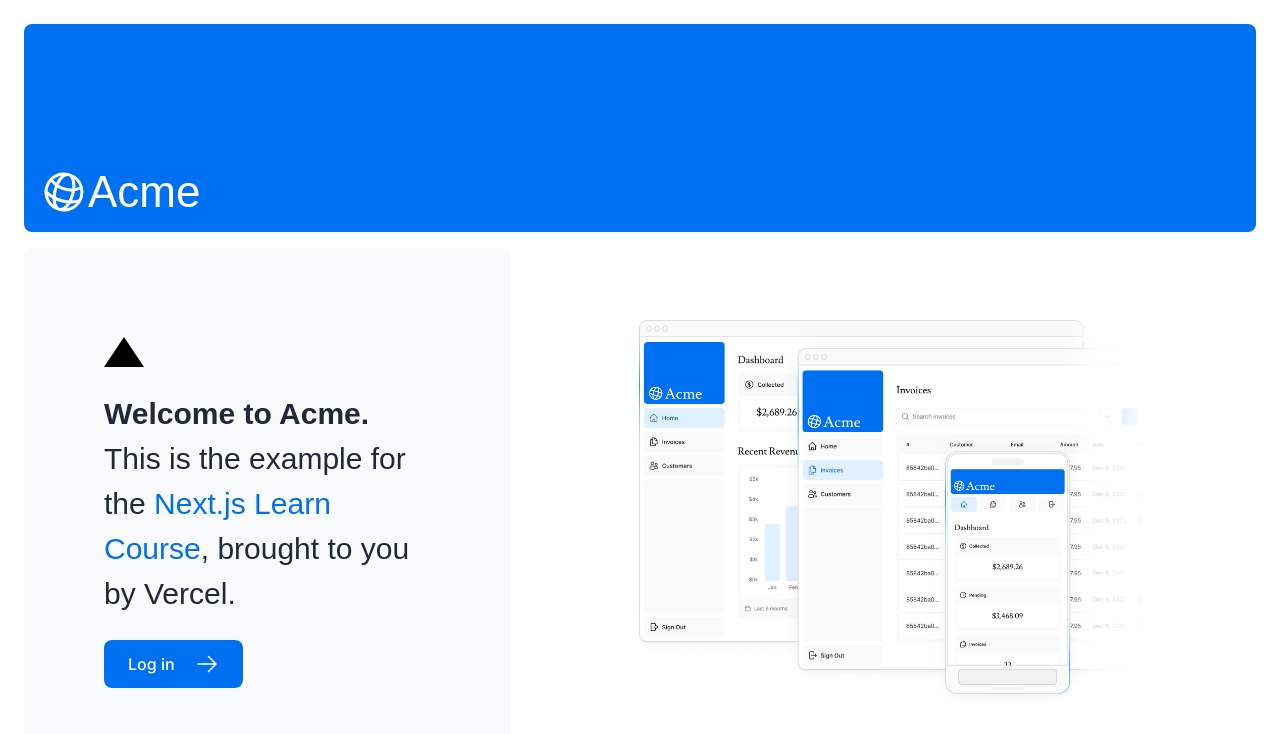
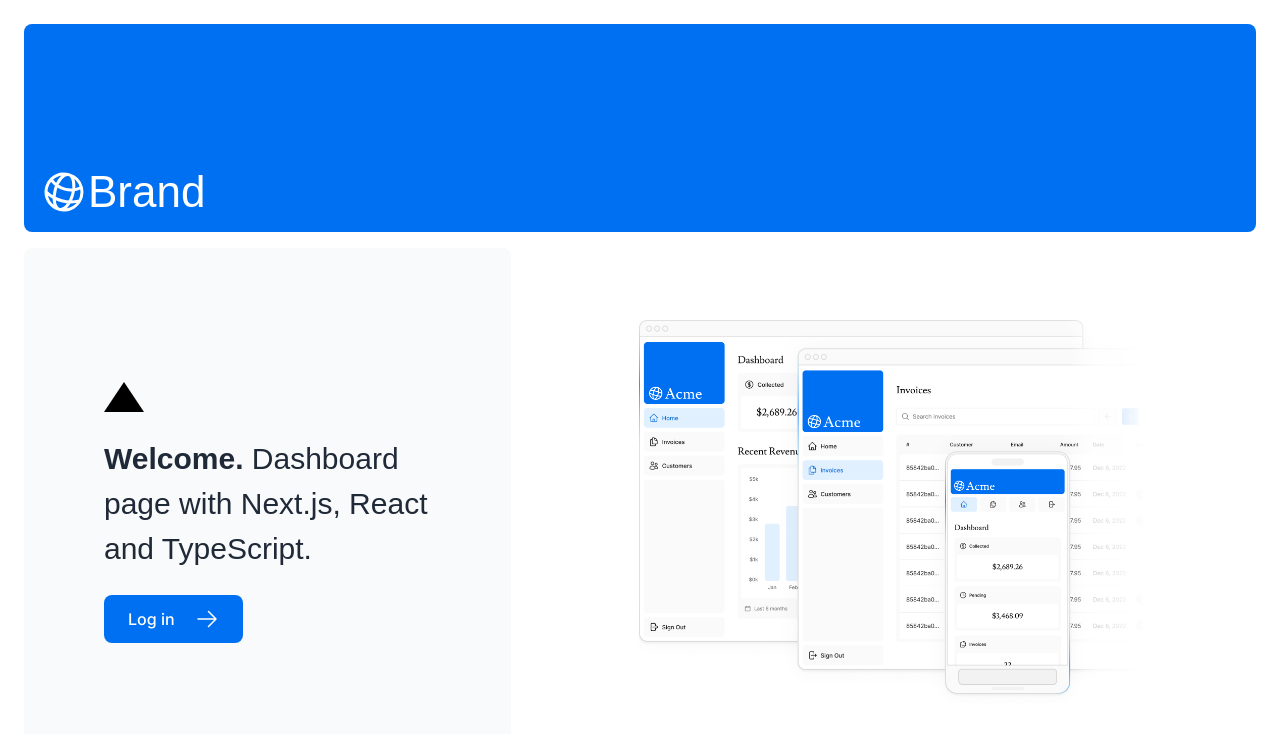
Before and after one commit to UralKrc/nextjs-dashboard, a Next.js app: page / in a window 1280 px wide. Shown: the top 734 px of the page. Built offline with nearby package versions, Linux system fonts and the light colour scheme; a web font is replaced by a local one.

Commit message:
Fix typos

```diff
--- a/app/page.tsx
+++ b/app/page.tsx
@@ -1,4 +1,4 @@
-import AcmeLogo from '@/app/ui/acme-logo';
+import BrandLogo from '@/app/ui/brand-logo';
 import { ArrowRightIcon } from '@heroicons/react/24/outline';
 import Link from 'next/link';
 import Image from 'next/image';
@@ -8,7 +8,7 @@
   return (
     <main className="flex min-h-screen flex-col p-6">
       <div className="flex h-20 shrink-0 items-end rounded-lg bg-blue-500 p-4 md:h-52">
-        <AcmeLogo />
+        <BrandLogo />
       </div>
       <div className="mt-4 flex grow flex-col gap-4 md:flex-row">
         <div className="flex flex-col justify-center gap-6 rounded-lg bg-gray-50 px-6 py-10 md:w-2/5 md:px-20">
@@ -16,11 +16,7 @@
           className="h-0 w-0 border-b-[30px] border-l-[20px] border-r-[20px] border-b-black border-l-transparent border-r-transparent"
         />
           <p className={`${lusitana.className} text-xl text-gray-800 md:text-3xl md:leading-normal`}>
-            <strong>Welcome to Acme.</strong> This is the example for the{' '}
-            <a href="https://nextjs.org/learn/" className="text-blue-500">
-              Next.js Learn Course
-            </a>
-            , brought to you by Vercel.
+            <strong>Welcome.</strong> Dashboard page with Next.js, React and TypeScript.
           </p>
           <Link
             href="/login"
--- a/app/ui/acme-logo.tsx
+++ b/app/ui/brand-logo.tsx
@@ -1,13 +1,13 @@
 import { GlobeAltIcon } from '@heroicons/react/24/outline';
 import { lusitana } from '@/app/ui/fonts';
 
-export default function AcmeLogo() {
+export default function BrandLogo() {
   return (
     <div
       className={`${lusitana.className} flex flex-row items-center leading-none text-white`}
     >
       <GlobeAltIcon className="h-12 w-12 rotate-[15deg]" />
-      <p className="text-[44px]">Acme</p>
+      <p className="text-[44px]">Brand</p>
     </div>
   );
 }
--- a/app/ui/dashboard/nav-links.tsx
+++ b/app/ui/dashboard/nav-links.tsx
@@ -8,8 +8,7 @@
 import Link from 'next/link';
 import { usePathname } from 'next/navigation';
 import clsx from 'clsx';
-// Map of links to display in the side navigation.
-// Depending on the size of the application, this would be stored in a database.
+
 const links = [
   { name: 'Home', href: '/dashboard', icon: HomeIcon },
   {
--- a/app/ui/dashboard/revenue-chart.tsx
+++ b/app/ui/dashboard/revenue-chart.tsx
@@ -4,15 +4,9 @@
 import { Revenue } from '@/app/lib/definitions';
 import { fetchRevenue } from '@/app/lib/data';
 
-// This component is representational only.
-// For data visualization UI, check out:
-// https://www.tremor.so/
-// https://www.chartjs.org/
-// https://airbnb.io/visx/
-
 export default async function RevenueChart() {
   const chartHeight = 350;
-  const revenue = await fetchRevenue(); // Fetch data inside the component
+  const revenue = await fetchRevenue();
 
   const { yAxisLabels, topLabel } = generateYAxis(revenue);
 
@@ -25,8 +19,6 @@
       <h2 className={`${lusitana.className} mb-4 text-xl md:text-2xl`}>
         Recent Revenue
       </h2>
-      {/* NOTE: comment in this code when you get to this point in the course */}
-
       <div className="rounded-xl bg-gray-50 p-4">
         <div className="sm:grid-cols-13 mt-0 grid grid-cols-12 items-end gap-2 rounded-md bg-white p-4 md:gap-4">
           <div
--- a/app/ui/dashboard/sidenav.tsx
+++ b/app/ui/dashboard/sidenav.tsx
@@ -1,6 +1,6 @@
 import Link from 'next/link';
 import NavLinks from '@/app/ui/dashboard/nav-links';
-import AcmeLogo from '@/app/ui/acme-logo';
+import BrandLogo from '@/app/ui/brand-logo';
 import { PowerIcon } from '@heroicons/react/24/outline';
 
 export default function SideNav() {
@@ -11,7 +11,7 @@
         href="/"
       >
         <div className="w-32 text-white md:w-40">
-          <AcmeLogo />
+          <BrandLogo />
         </div>
       </Link>
       <div className="flex grow flex-row justify-between space-x-2 md:flex-col md:space-x-0 md:space-y-2">
```
